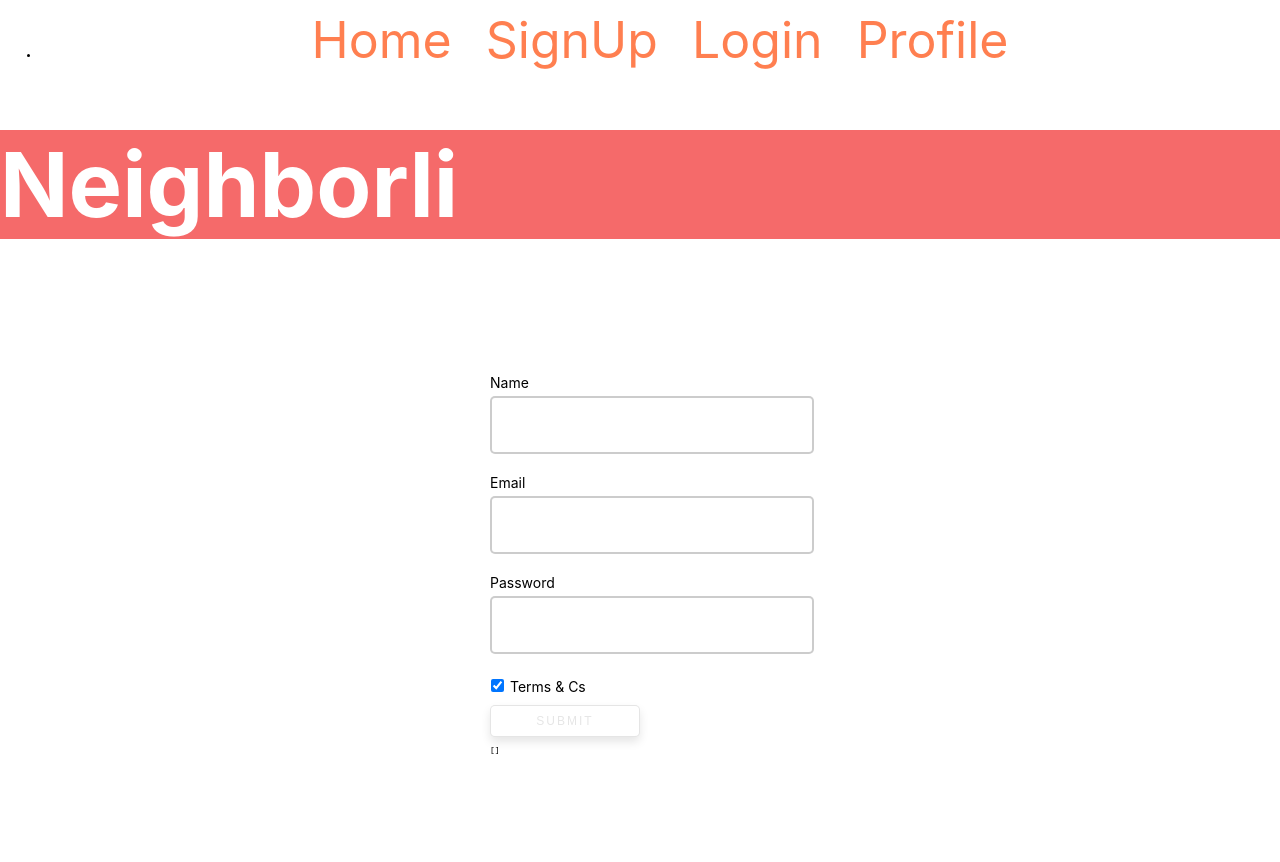
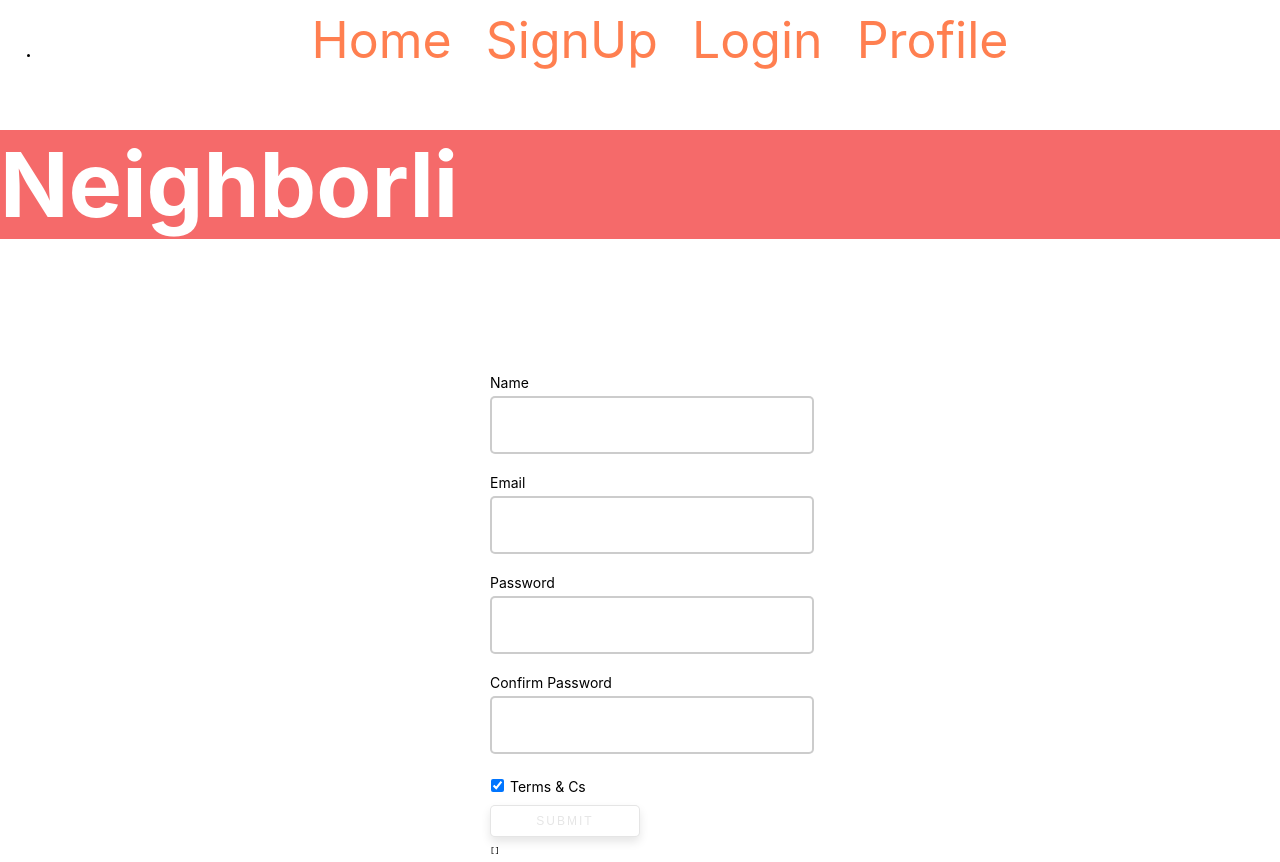
Before and after one commit to Build-Week-CoMake-2020/front-end, a React (Create React App) app in the folder comake/: page /SignUp in a window 1280 px wide. Before the commit the page ends 800 px from the top, so only its background shows below. Built offline with nearby package versions, Linux system fonts and the light colour scheme; no server answers.

Commit message:
added confirm password input and validation

```diff
--- a/comake/src/App.js
+++ b/comake/src/App.js
@@ -32,7 +32,7 @@ const App = () => {
                     <Link style = {{padding: '10px', textDecoration: 'none', fontSize: '5rem', color: 'coral'}} to='/'>Home</Link>
                     <Link style = {{padding: '10px', textDecoration: 'none',fontSize: '5rem', color: 'coral'}} to='/signup'> SignUp</Link>
                     <Link style = {{padding: '10px', textDecoration: 'none', fontSize: '5rem', color: 'coral'}} to='/login'> Login </Link>
-                    <Link style = {{padding: '10px', textDecoration: 'none', fontSize: '5rem', color: 'coral'}} to='/ProfilePage.'> Profile </Link>
+                    <Link style = {{padding: '10px', textDecoration: 'none', fontSize: '5rem', color: 'coral'}} to='/issues'> Profile </Link>
                 </NavItem>
             </Nav>
       </Navbar>
--- a/comake/src/components/Login.js
+++ b/comake/src/components/Login.js
@@ -60,11 +60,12 @@ const Login = () => {
                 <FormGroup>
                 <Input placeholder="Password" type='password' name='password' onChange={handleChange} style={{ width: '75%', margin: '20px auto' }}></Input>
                 </FormGroup>
-
-                <Button style = {{marginLeft:'85px'}}>login</Button>
+                {/*<Link to ='/profilepage'>*/}
+                <Button style = {{marginLeft:'85px'}} type='submit' to='/profilepage' >login</Button>
                 {/* <Link to ='/ListPage'>
 
                 </Link> */}
+                {/*/</Link>*/}
             </Form>
 
 
--- a/comake/src/components/SignUp.js
+++ b/comake/src/components/SignUp.js
@@ -10,6 +10,7 @@ export default function SignUp() {
     name: "",
     email: "",
     password: "",
+    confirm: '',
     terms: true
   });
 
@@ -25,6 +26,7 @@ export default function SignUp() {
     name: "",
     email: "",
     password: "",
+    confirm:'',
     terms: ""
   });
 
@@ -75,6 +77,7 @@ export default function SignUp() {
           name: "",
           email: "",
           password: "",
+          confirm: '',
 
           terms: true
         });
@@ -112,6 +115,9 @@ export default function SignUp() {
     password: yup
     .string()
     .required("Must include password"),
+    confirm: yup
+    .string()
+    .required("Must confrim password"),
 
     terms: yup.boolean().oneOf([true], "Please agree to T&Cs")
   });
@@ -168,6 +174,20 @@ export default function SignUp() {
         ) : null}
       </Label>
 
+      <Label htmlFor="confirm">
+        Confirm Password
+        <Input
+          id="confirm"
+          type = 'password'
+          name="confirm"
+          value={formState.confirm}
+          onChange={inputChange}
+        />
+        {errors.confirm.length > 0 ? (
+          <p className="error">{errors.confirm}</p>
+        ) : null}
+      </Label>
+
       <Label htmlFor="terms" className="terms">
         <Input
           type="checkbox"
```
